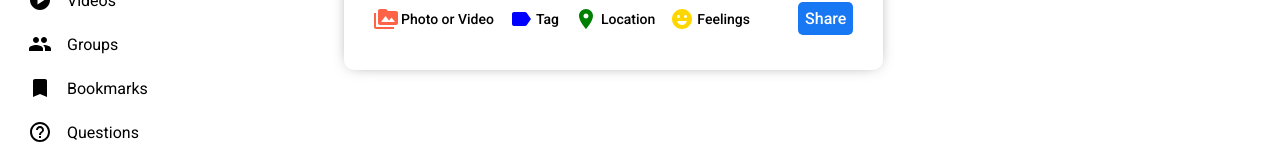
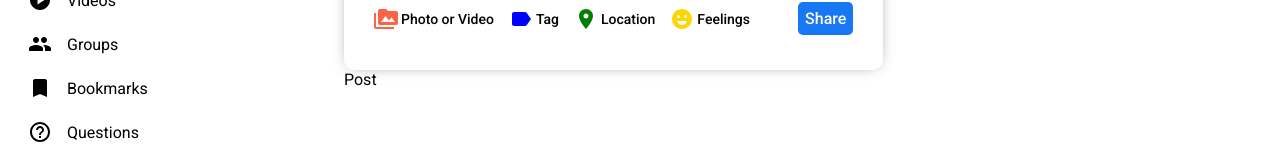
Before and after one commit to Chrstphr9/React-Social-App, a React (Vite) app: page / in a window 1280 px wide. Shown: the part 178-338 px from the top of the page. Built offline with nearby package versions, Linux system fonts and the light colour scheme.

Commit message:
imported post

```diff
--- a/src/components/Feed/Feed.jsx
+++ b/src/components/Feed/Feed.jsx
@@ -1,3 +1,4 @@
+import Post from '../Post/Post'
 import Share from '../Share/Share'
 import './Feed.css'
 
@@ -6,6 +7,7 @@ export default function Feed() {
     <div className='feed'>
       <div className="feedWrapper">
         <Share />
+        <Post />
       </div>
     </div>
   )
```
